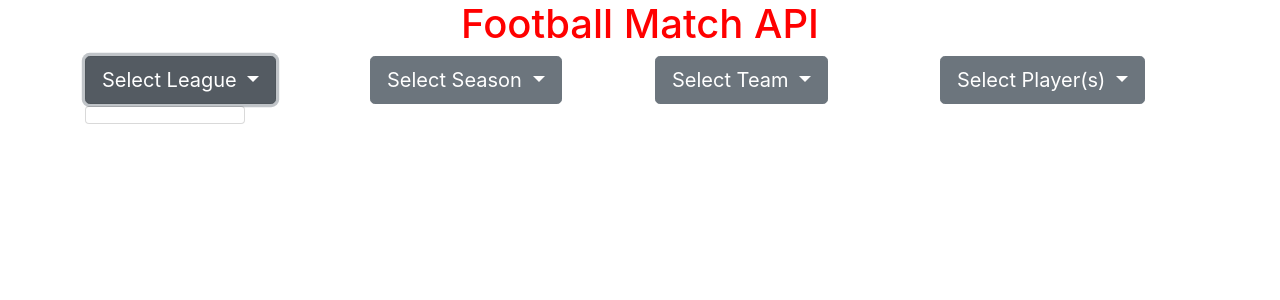
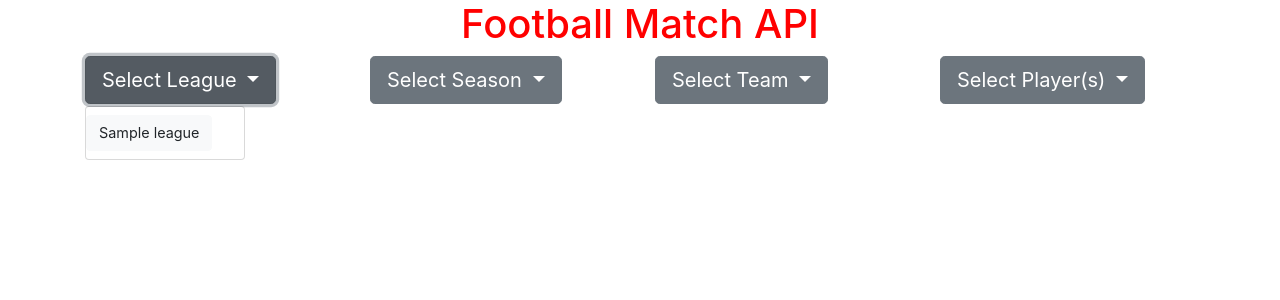
Before and after one commit to dev-baal1/Football-API, a Flask app: page / in a window 1280 px wide, after a click on "Select League". Shown: the top 300 px of the page. Run offline with Flask 3, Linux system fonts and the light colour scheme; a database or web service that is not in the repository returns one stand-in record (values such as "Sample title"); data that the repository does not hold is empty.

Commit message:
small changes, added funtions and js script

```diff
--- a/app.py
+++ b/app.py
@@ -4,23 +4,39 @@ import requests
 
 main_app = Flask(__name__)
 
-league_url = "https://api-football-v1.p.rapidapi.com/v3/leagues"
-
-team_url = "https://api-football-v1.p.rapidapi.com/v3/teams?league=39&season=2021"
-
 headers = {
 	"X-RapidAPI-Key": "8e166509famsh4c22546da213b07p164dcajsnd93994744682",
-	"X-RapidAPI-Host": "api-football-v1.p.rapidapi.com"
-}
-querystring = {"league":"39", "season":"2022"}
+	"X-RapidAPI-Host": "api-football-v1.p.rapidapi.com"}
 
-league_data = requests.get(league_url, headers=headers, params={"type":"league"}).json()
 
-team_data = requests.get(team_url, headers=headers, params=querystring).json()
+
+
+def get_league_names_and_id():
+    url = "https://api-football-v1.p.rapidapi.com/v3/leagues"
+
+    league_data = requests.get(url, headers=headers, params={"type":"league"}).json()['response']
+    league_name_id = {}
+    for league in league_data:
+        league_name_id.update({league['league']['name']: league['league']['id']})
+
+
+    return league_name_id
+
+
+
+def get_team_names(league, season):
+    url = "https://api-football-v1.p.rapidapi.com/v3/teams?league=39&season=2021"
+    querystring = {league, season}
+
+    team_data = requests.get(url, headers=headers, params=querystring).json()
+
+
+
+
 
 @main_app.route('/')
 def home():
-    return render_template('index.html', data = team_data, league_data=league_data)
+    return render_template('index.html', league_data=get_league_names_and_id())
 
 if __name__ == "__main__":
     main_app.run(debug=True)
--- a/templates/index.html
+++ b/templates/index.html
@@ -30,6 +30,7 @@
         <div class="col-3">
           <div class="btn-group">
             <button
+              id="league"
               class="btn btn-secondary btn-lg dropdown-toggle"
               type="button"
               data-toggle="dropdown"
@@ -39,11 +40,11 @@
               Select League
             </button>
             <div class="dropdown-menu">
-              {% for i in league_data['response'] %}
+              {% for i in league_data%}
 
               <div>
-                <button type="button" class="btn btn-light">
-                  {{ i['league']['name'] }}
+                <button type="button" class="league-option btn btn-light">
+                  {{ i }}
                 </button>
               </div>
               {% endfor %}
@@ -77,16 +78,7 @@
             >
               Select Team
             </button>
-            <div class="dropdown-menu">
-              {% for i in data['response'] %}
-
-              <div>
-                <button type="button" class="btn btn-light">
-                  {{ i['team']['name'] }}
-                </button>
-              </div>
-              {% endfor %}
-            </div>
+            <div class="dropdown-menu"></div>
           </div>
         </div>
         <div class="col-3">
@@ -107,6 +99,16 @@
     </div>
     <div></div>
 
+    <script>
+      let league_el = document.getElementById("league");
+      let league_opt = document.getElementsByClassName("league-option");
+
+      for (let i = 0; i < league_opt.length; i++) {
+        league_opt[i].addEventListener("click", (e) => {
+          league_el.innerText = e.target.innerText;
+        });
+      }
+    </script>
     <script
       src="https://code.jquery.com/jquery-3.4.1.slim.min.js"
       integrity="sha384-J6qa4849blE2+poT4WnyKhv5vZF5SrPo0iEjwBvKU7imGFAV0wwj1yYfoRSJoZ+n"
```
